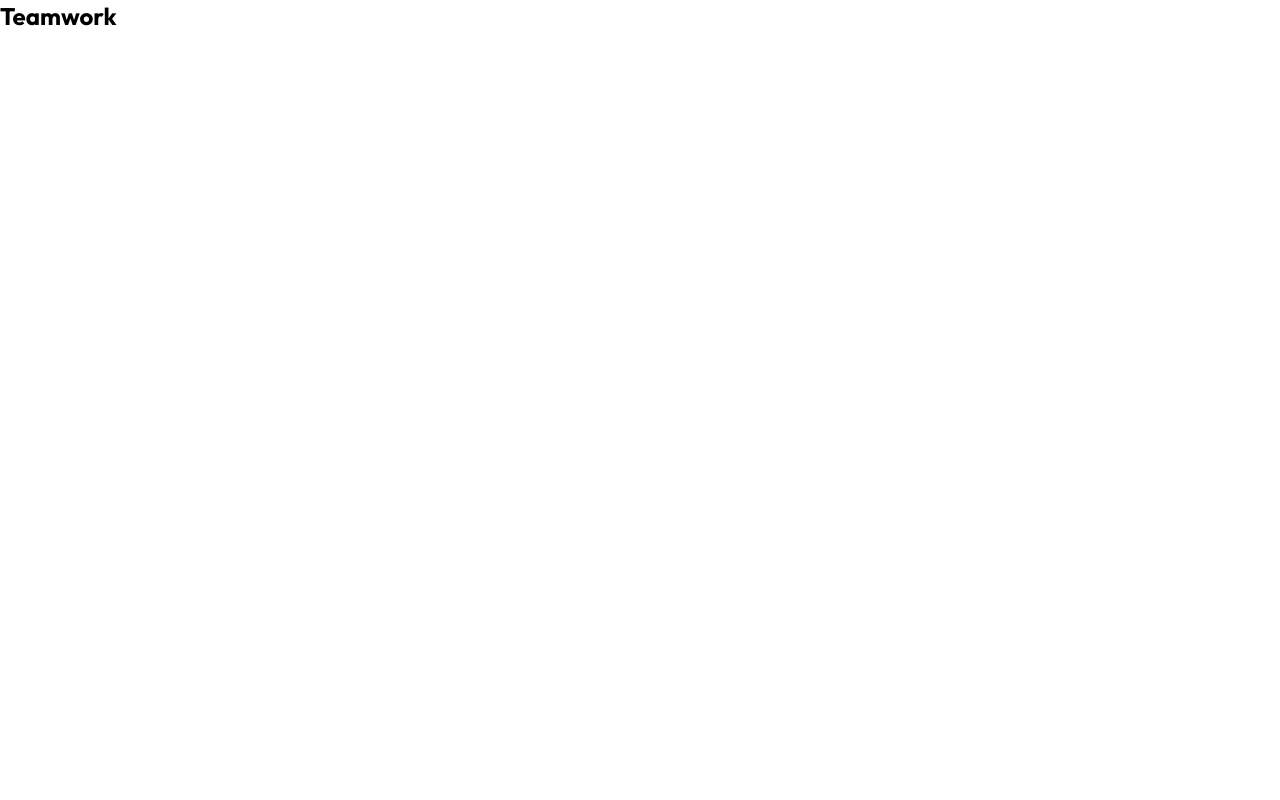
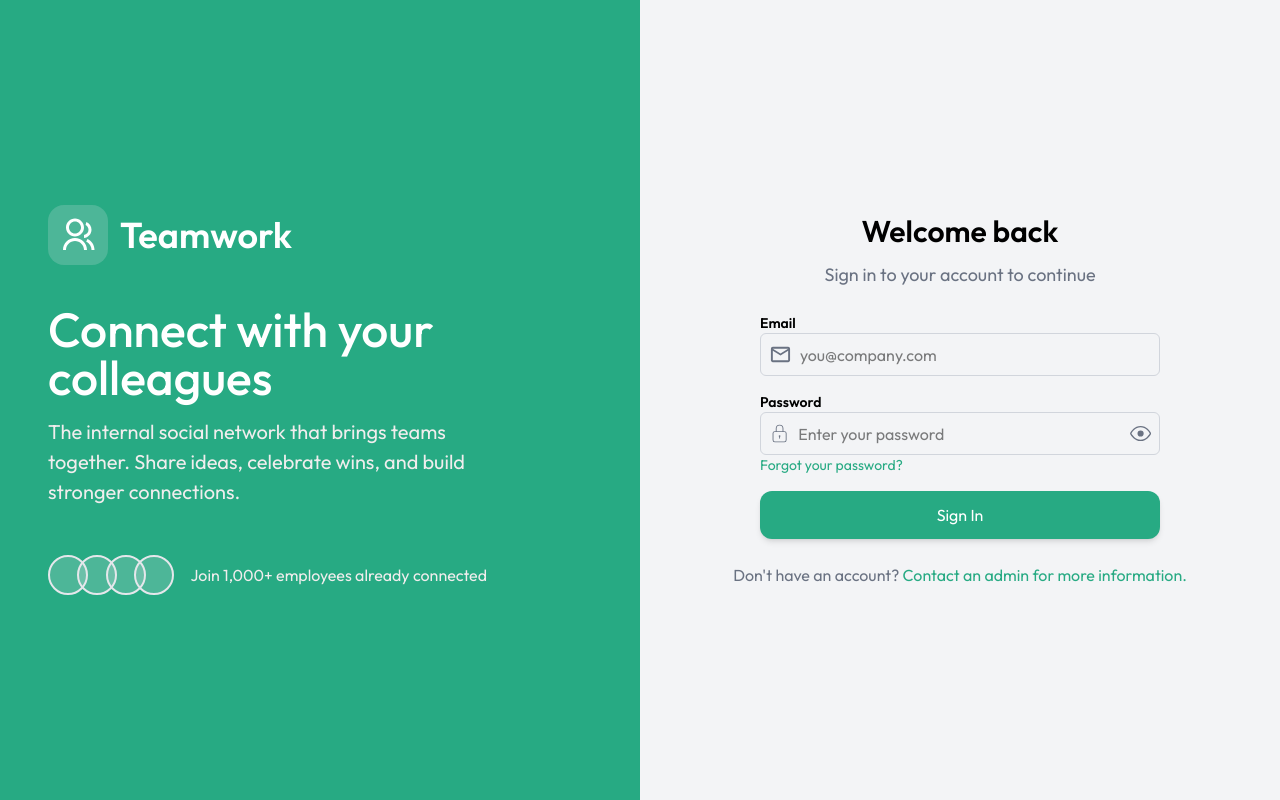
Before and after one commit to TOBIH12/teamwork_ts_frontend, a React (Vite) app: page /login in a window 1280 px wide. Built offline with nearby package versions, Linux system fonts and the light colour scheme.

Commit message:
feat: designed login page

```diff
--- a/package.json
+++ b/package.json
@@ -14,6 +14,7 @@
     "@tailwindcss/vite": "^4.3.0",
     "react": "^19.2.6",
     "react-dom": "^19.2.6",
+    "react-icons": "^5.7.0",
     "react-router-dom": "^7.18.3",
     "tailwindcss": "^4.3.0"
   },
--- a/src/App.tsx
+++ /dev/null
@@ -1,11 +0,0 @@
-
-function App() {
-
-  return (
-    <>
-      <h1 className="text-2xl font-bold cursor-pointer">Teamwork</h1>
-    </>
-  )
-}
-
-export default App;
--- /dev/null
+++ b/src/components/AuthLayout.tsx
@@ -0,0 +1,11 @@
+import { Outlet } from "react-router-dom"
+
+const AuthLayout = () => {
+  return (
+    <>
+      <Outlet />
+    </>
+  )
+}
+
+export default AuthLayout
--- /dev/null
+++ b/src/components/Layout.tsx
@@ -0,0 +1,12 @@
+import { Outlet } from "react-router-dom";
+import NavBar from "./NavBar";
+const Layout = () => {
+  return (
+    <>
+      <NavBar />
+      <Outlet />
+    </>
+  )
+}
+
+export default Layout
--- /dev/null
+++ b/src/components/LoginForm.tsx
@@ -0,0 +1,34 @@
+import { MdOutlineMailOutline } from "react-icons/md";
+import { CiLock } from "react-icons/ci";
+import { GoEye } from "react-icons/go";
+import { GoEyeClosed } from "react-icons/go";
+import { useState } from "react";
+
+const LoginForm = () => {
+    const [visible, setVisible] = useState(false);
+
+  return (
+    <form className="w-full max-w-md mx-auto p-6">
+        <p className="text-sm text-left font-semibold">Email</p>
+        <div className="flex items-center gap-2 p-2 rounded-md border-1 border-gray-300 mb-4 focus-within:outline-2 focus-within:outline-offset-2 focus-within:outline-[#27aa83]">
+            <MdOutlineMailOutline className="text-gray-500 font-semibold" size={25}/>
+            <input type="email" placeholder="you@company.com" className="text-md w-full focus:outline-none" required/>
+        </div>
+        <p className="text-sm text-left font-semibold">Password</p>
+        <div className="flex items-center gap-2 p-2 rounded-md border-1 border-gray-300 focus-within:outline-2 focus-within:outline-offset-2 focus-within:outline-[#27aa83]">
+            <CiLock className="text-gray-500 font-semibold" size={25}/>
+            <input type={visible ? "text" : "password"} placeholder="Enter your password" className="text-md w-full focus:outline-none" required/>
+            {visible ? (
+                <GoEyeClosed className="text-gray-500 font-semibold cursor-pointer" size={25} onClick={() => setVisible(false)} />
+            ) : (
+                <GoEye className="text-gray-500 font-semibold cursor-pointer" size={25} onClick={() => setVisible(true)} />
+            )}
+        </div>
+        <a href="/forgot-password" className="flex text-sm align-left theme_text  mb-2">Forgot your password?</a>
+
+        <button type="submit" className="theme_background text-white py-3 px-5 mt-2 rounded-xl w-full shadow-md hover:shadow-lg hover:scale-105 transition-transform duration-200 cursor-pointer">Sign In</button>
+    </form>
+  )
+}
+
+export default LoginForm
--- /dev/null
+++ b/src/components/NavBar.tsx
@@ -0,0 +1,10 @@
+
+const NavBar = () => {
+  return (
+    <div>
+      NavBar
+    </div>
+  )
+}
+
+export default NavBar
--- a/src/index.css
+++ b/src/index.css
@@ -12,3 +12,23 @@ body {
     height: 100vh;
     width: 100%;
 }
+
+.theme_background{
+    background-color: #27aa83 !important;
+}
+
+.theme_text{
+    color: #27aa83 !important;
+}
+
+.text_gray{
+    color:  rgb(240, 237, 237) !important;
+}
+
+.text_white{
+    color:  white !important;
+}
+
+.text_black{
+    color:  black !important;
+}
--- a/src/main.tsx
+++ b/src/main.tsx
@@ -1,11 +1,37 @@
 import { StrictMode } from 'react'
 import { createRoot } from 'react-dom/client'
 import './index.css'
-import App from './App.tsx'
-// import { createBrowserRouter, RouterProvider } from 'react-router-dom'
+import { createBrowserRouter, RouterProvider } from 'react-router-dom'
+import Layout from './components/Layout'
+import ErrorPage from './pages/ErrorPage'
+import Home from './pages/Home'
+import Login from './pages/Login'
+import Logout from './pages/Logout'
+import AuthLayout from './components/AuthLayout'
+
+const router = createBrowserRouter([
+  {
+    path: '/',
+    element: <Layout/>,
+    errorElement: <ErrorPage/>,
+    children: [
+     {index: true, element: <Home />},
+
+    ]
+  },
+
+  {
+    element: <AuthLayout/>,
+    errorElement: <ErrorPage/>,
+    children: [
+       {path: 'login', element: <Login />},
+       {path: 'logout', element: <Logout />},
+    ]
+  }
+])
 
 createRoot(document.getElementById('root')!).render(
   <StrictMode>
-    <App />
+    <RouterProvider router={router} />
   </StrictMode>,
 )
--- /dev/null
+++ b/src/pages/ErrorPage.tsx
@@ -0,0 +1,14 @@
+import { Link } from 'react-router-dom'
+
+const ErrorPage = () => {
+ return (
+   <section className='flex w-full h-[100vh] items-center justify-center'>
+    <div className="flex flex-col gap-3 items-center">
+      <h2 className='text-2xl font-semibold'>Oops... There is no page here yet.</h2>
+      <Link to='/' className='theme_background text-white py-3 px-5 mt-5 rounded-sm'>Back to Home Page</Link>
+    </div>
+   </section>
+  )
+}
+
+export default ErrorPage
--- /dev/null
+++ b/src/pages/Home.tsx
@@ -0,0 +1,12 @@
+import { Link } from "react-router-dom"
+
+const Home = () => {
+  return (
+    <div>
+      Home
+      <Link to="/login">Login</Link>
+    </div>
+  )
+}
+
+export default Home
--- /dev/null
+++ b/src/pages/Login.tsx
@@ -0,0 +1,47 @@
+import { RiGroupLine } from "react-icons/ri";
+import LoginForm from "../components/LoginForm";
+
+const Login = () => {
+  return (
+    <div className="w-full h-screen flex flex-col md:flex-row justify-center items-center">
+    <div className="hidden md:flex md:flex-col w-1/2 h-full p-12 justify-center text-left theme_background text_white">
+
+    <div className="flex gap-3 items-center mb-10">
+        <RiGroupLine className=" bg-gray-200/20 p-3 rounded-2xl" size={60}/>
+        <h1 className="text-4xl font-semibold">Teamwork</h1>
+    </div>
+
+    <div className="flex flex-col gap-4 align-center mb-4">
+        <h1 className="text-5xl font-medium">Connect with your <br /> colleagues</h1>
+        <p className="text-[1.25rem] text_gray">The internal social network that brings teams <br /> together. Share ideas, celebrate wins, and build <br /> stronger connections.</p>
+    </div>
+
+    <div className="mt-8 flex flex-row items-center">
+        <div className="bg-gray-200/20 w-10 h-10 rounded-full border-2 border-gray-200"></div>
+        <div className="bg-gray-200/20 w-10 h-10 rounded-full border-2 border-gray-200 ml-[-0.7rem]"></div>
+        <div className="bg-gray-200/20 w-10 h-10 rounded-full border-2 border-gray-200 ml-[-0.7rem]"></div>
+        <div className="bg-gray-200/20 w-10 h-10 rounded-full border-2 border-gray-200 ml-[-0.7rem]"></div>
+        <p className="text_gray mx-4">Join 1,000+ employees already connected</p>
+    </div>
+
+    </div>
+
+    <div className="w-full h-full md:w-1/2 flex flex-col items-center text-center p-8 bg-gray-100 align-center justify-center">
+    <div className="flex gap-3 items-center mb-10 md:hidden">
+        <RiGroupLine className=" bg-gray-200/20 p-3 rounded-2xl" size={60}/>
+        <h1 className="text-4xl font-semibold">Teamwork</h1>
+    </div>
+
+    <h1 className="text-3xl font-semibold mb-3">Welcome back</h1>
+    <p className="text-gray-500 text-lg">Sign in to your account to continue</p>
+
+    <LoginForm />
+
+    <p className="text-gray-500 text-md">Don't have an account? <a href="#" className="theme_text hover:underline">Contact an admin for more information.</a></p>
+    </div>
+
+    </div>
+  )
+}
+
+export default Login
--- /dev/null
+++ b/src/pages/Logout.tsx
@@ -0,0 +1,10 @@
+
+const Logout = () => {
+  return (
+    <div>
+      Logout
+    </div>
+  )
+}
+
+export default Logout
```
Also changed, not shown: 1 other file (tests, documents, lock files or other folders).
